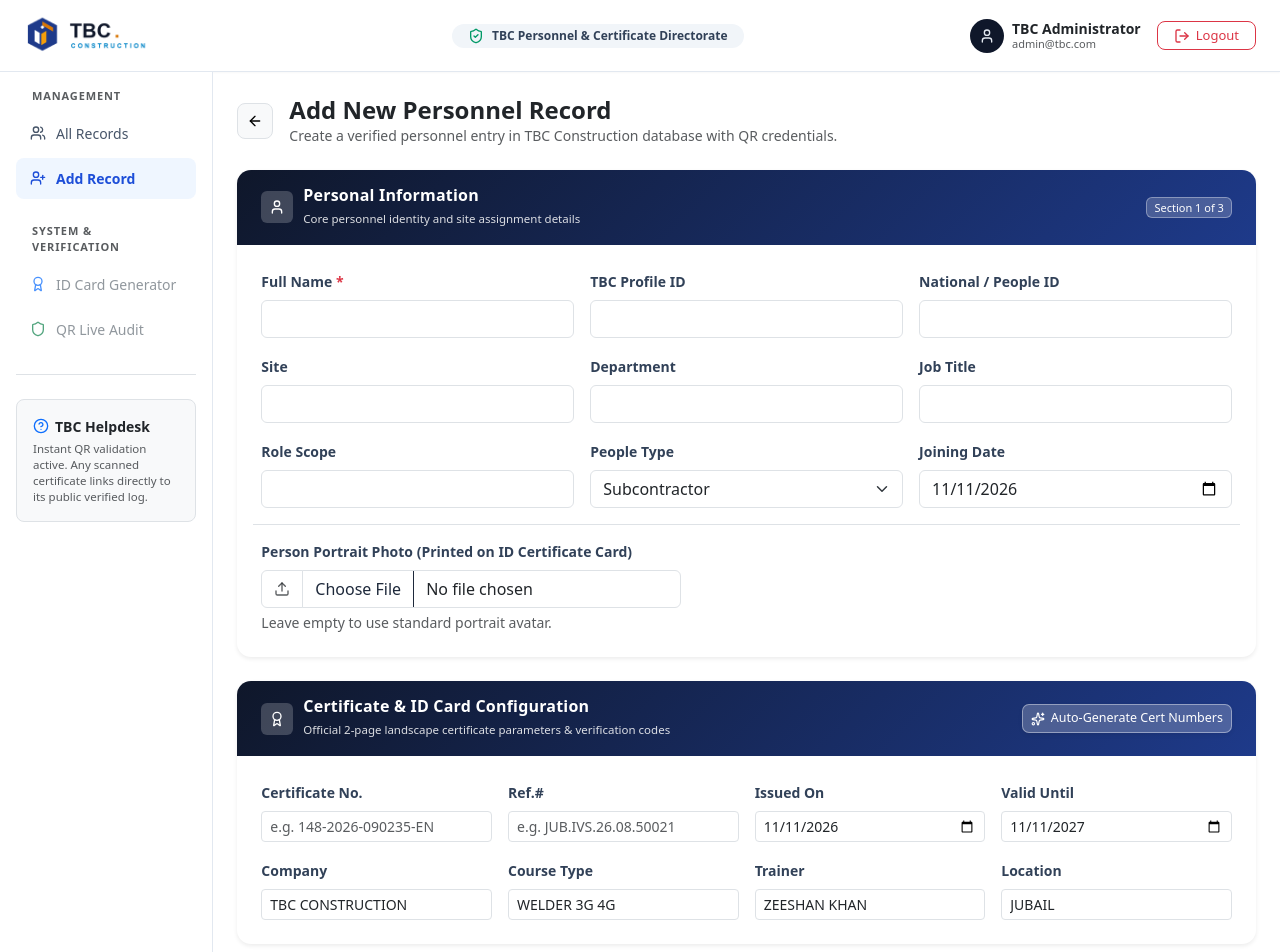
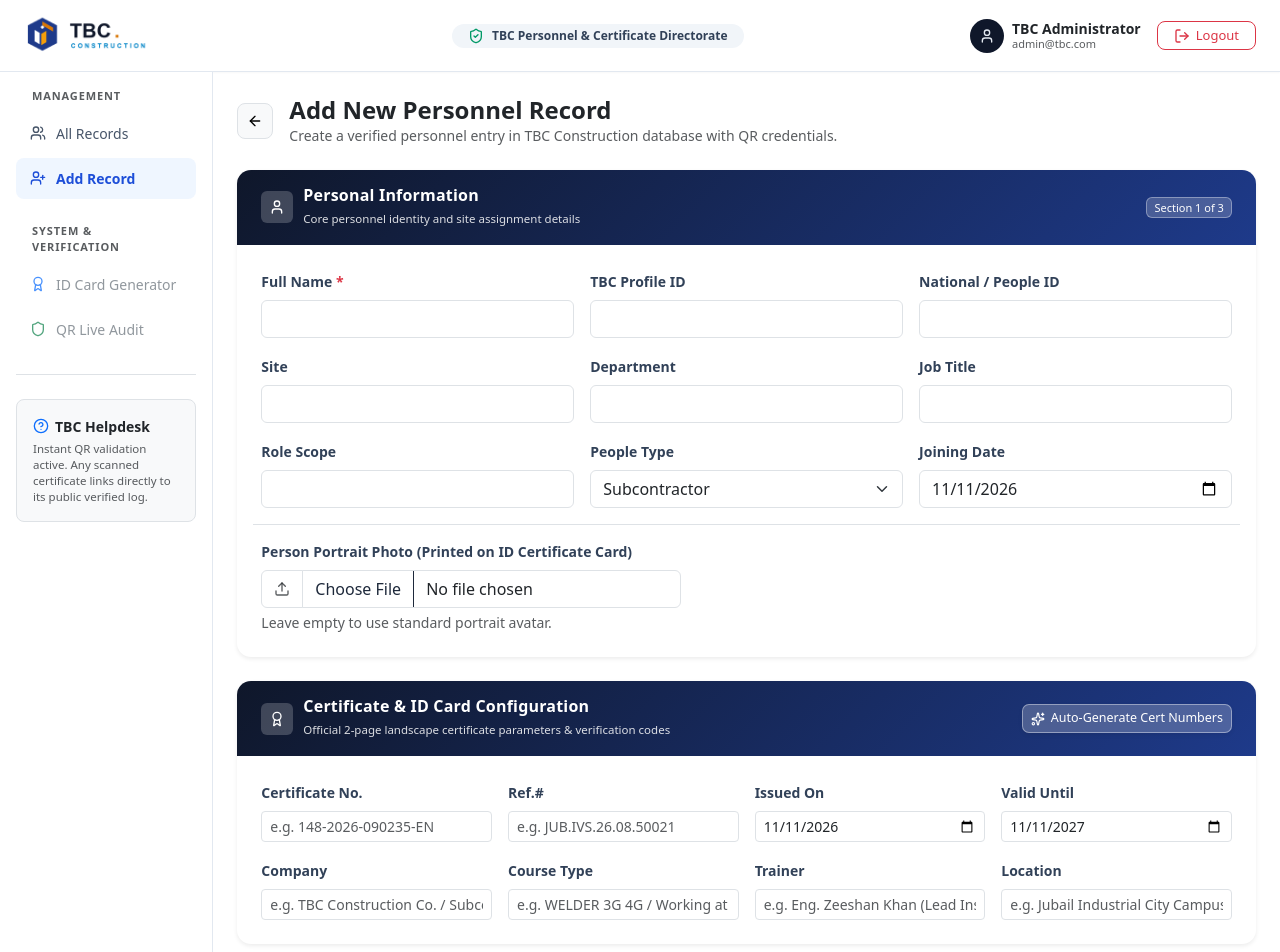
Before and after one commit to salimerid/e-certificates-gen, a Next.js app: page /admin/create in a window 1280 px wide. Shown: the top 952 px of the page. Built offline with nearby package versions, Linux system fonts and the light colour scheme.

Commit message:
fix: default state in create page

```diff
--- a/src/app/admin/create/page.tsx
+++ b/src/app/admin/create/page.tsx
@@ -64,10 +64,10 @@ export default function AddRecordPage() {
   const [validUntil, setValidUntil] = useState(
     new Date(Date.now() + 365 * 24 * 60 * 60 * 1000).toISOString().split('T')[0]
   );
-  const [company, setCompany] = useState('TBC CONSTRUCTION');
-  const [courseType, setCourseType] = useState('WELDER 3G 4G');
-  const [trainer, setTrainer] = useState('ZEESHAN KHAN');
-  const [location, setLocation] = useState('JUBAIL');
+  const [company, setCompany] = useState('');
+  const [courseType, setCourseType] = useState('');
+  const [trainer, setTrainer] = useState('');
+  const [location, setLocation] = useState('');
 
   // Dynamic Training Rows
   const [trainings, setTrainings] = useState<TrainingRow[]>([
```
